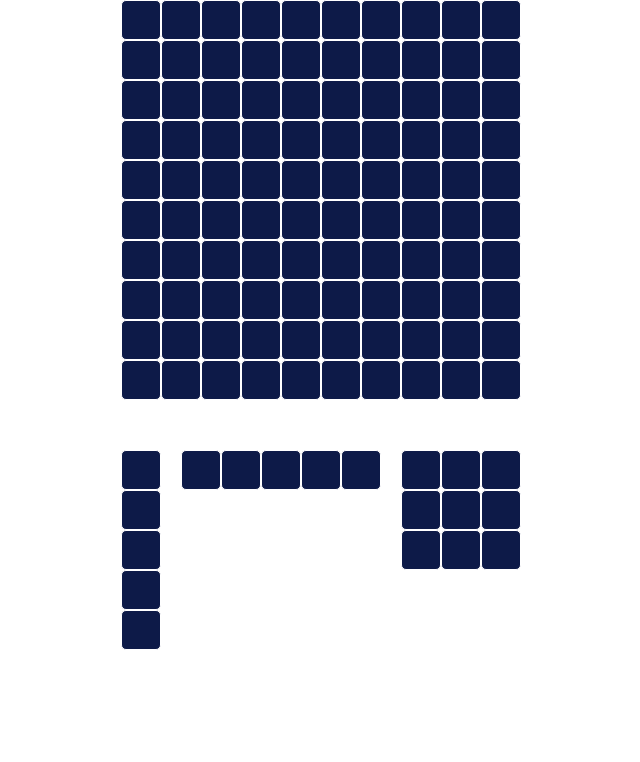
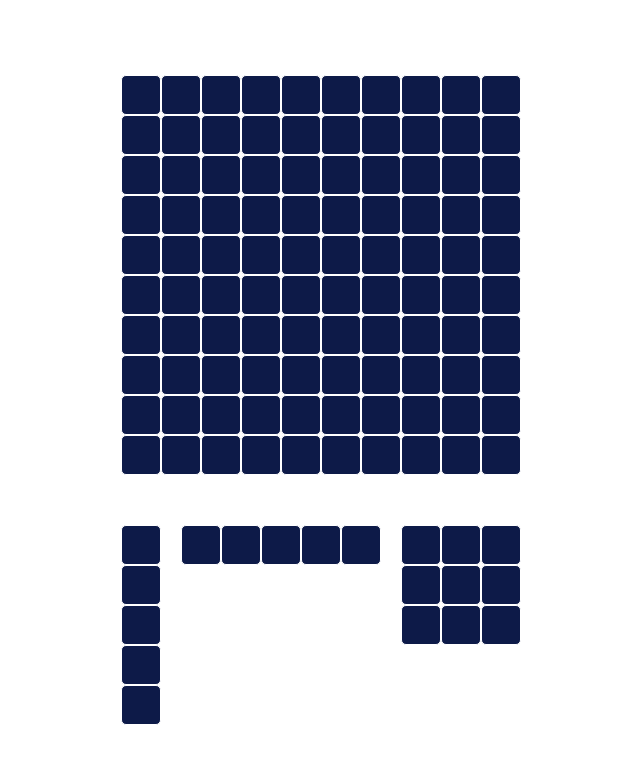
Before and after one commit to jeongye01/TSPuzzle, a website built with webpack: page public/index.html in a window 1280 px wide. Shown: the whole page, without its empty margins (319-959 px from the left). Built offline with nearby package versions, Linux system fonts and the light colour scheme.

Commit message:
style : 기본 font size 16px로 지정

```diff
--- a/src/styles/style.css
+++ b/src/styles/style.css
@@ -12,6 +12,7 @@
 html,
 body {
     font-family: 'Noto Sans KR', sans-serif;
+    font-size:16px;
 
 }
 * {
@@ -19,6 +20,8 @@ body {
 }
 
 #root{
+ width:100vw;
+ height:100vh;
   display: flex;
   align-items: center;
   justify-content:center;
```
